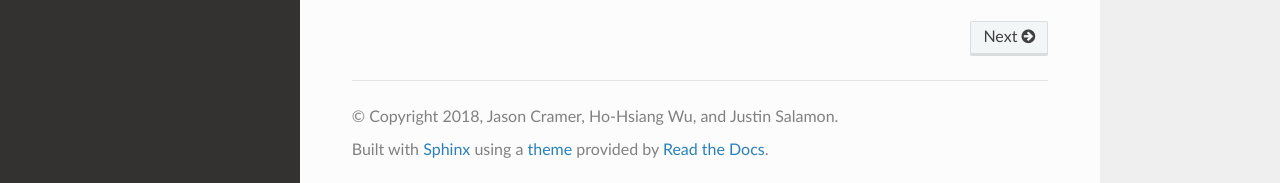
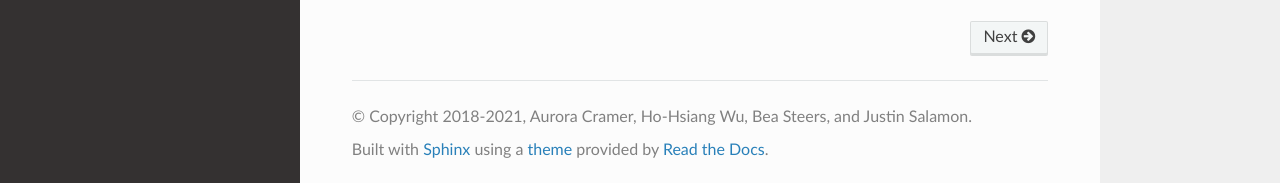
Before and after one commit to marl/openl3, a Sphinx documentation site: the page built from docs/index.rst, in a window 1280 px wide and 900 px high, scrolled down 750 px. Shown: the part 714-897 px from the top of the window. Built offline with Sphinx 7.4.7 and the Read the Docs theme 2.0.0, drawn with Linux system fonts in a browser that asks for light colours.

Commit message:
Mock tensorflow.keras modules in docs/conf.py

```diff
--- a/docs/conf.py
+++ b/docs/conf.py
@@ -27,8 +27,8 @@
 # -- Project information -----------------------------------------------------
 
 project = 'OpenL3'
-copyright = '2018, Jason Cramer, Ho-Hsiang Wu, and Justin Salamon'
-author = 'Jason Cramer, Ho-Hsiang Wu, and Justin Salamon'
+copyright = '2018-2021, Aurora Cramer, Ho-Hsiang Wu, Bea Steers, and Justin Salamon'
+author = 'Aurora Cramer, Ho-Hsiang Wu, Bea Steers, and Justin Salamon'
 
 
 # -- Mock dependencies
@@ -44,8 +44,9 @@
 
 MOCK_MODULES = [
     'numpy', 'soundfile', 'resampy', 'keras', 'tensorflow',
-    'kapre', 'kapre.time_frequency', 'keras.layers', 'keras.models',
-    'keras.regularizers', 'sklearn', 'sklearn.decomposition', 'skimage',
+    'tensorflow.keras', 'tensorflow.keras.layers', 'tensorflow.keras.backend',
+    'tensorflow.keras.regularizers', 'kapre', 'kapre.time_frequency',
+    'sklearn', 'sklearn.decomposition', 'skimage',
     'moviepy', 'skimage.io', 'moviepy.video', 'moviepy.video.io',
     'moviepy.video.io.VideoFileClip'
 ]
```
